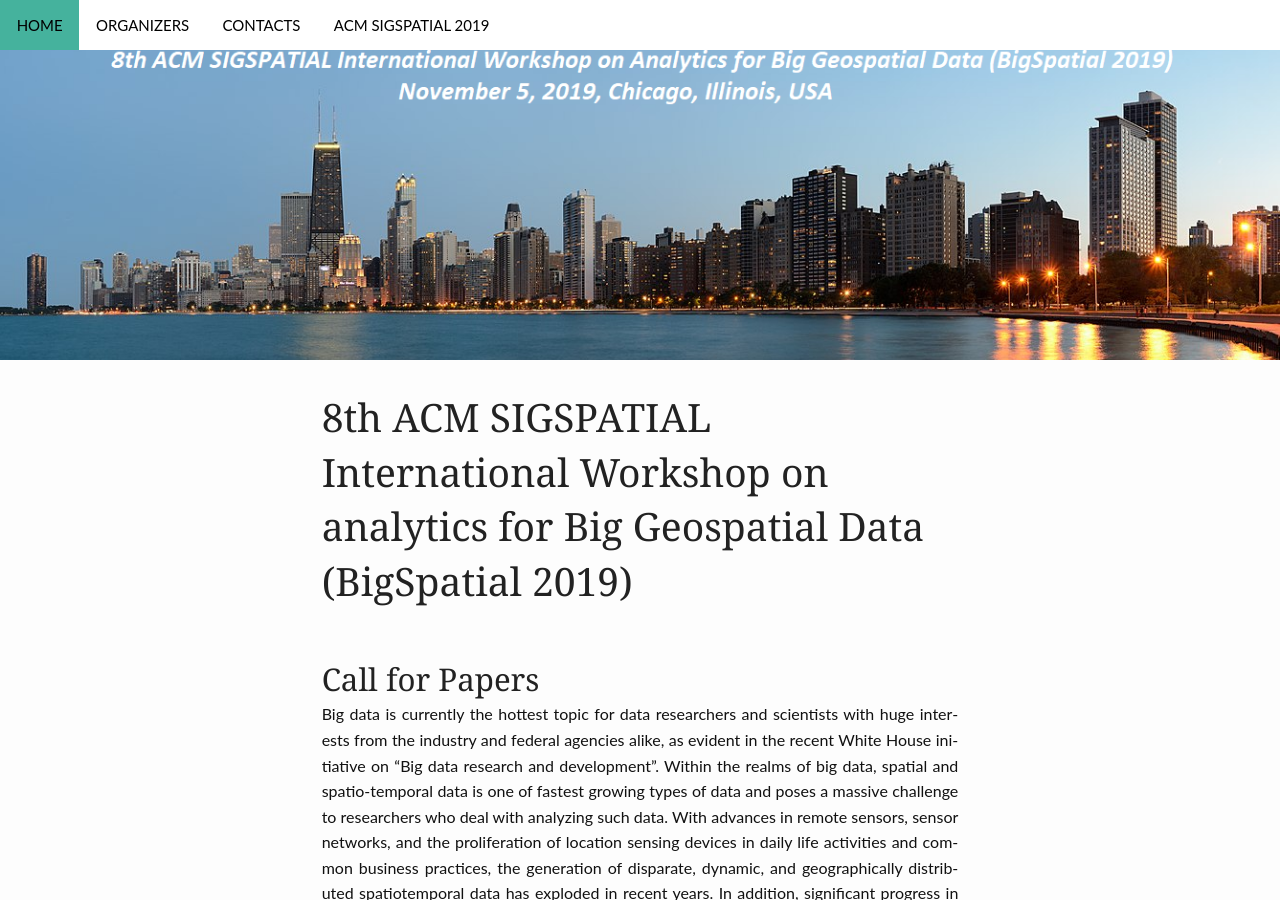
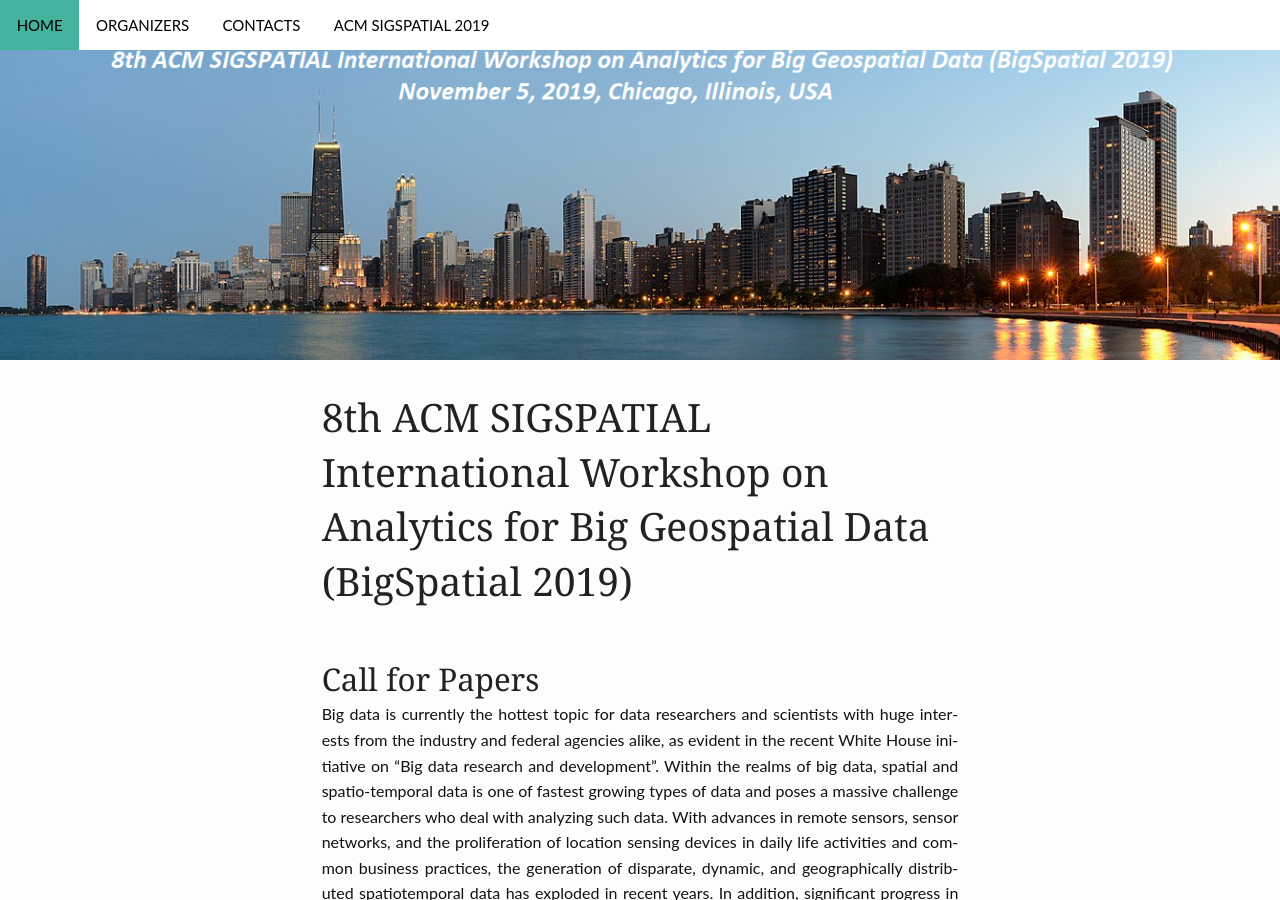
Before and after one commit to bigspatial2019/bigspatial-2018.github.io, a Jekyll site: the page built from index.md, in a window 1280 px wide and 900 px high. Built offline with Jekyll 4.4.1, drawn with Linux system fonts in a browser that asks for light colours; comment, search, counter and statistics services are not loaded.

```diff
--- a/index.md
+++ b/index.md
@@ -4,7 +4,7 @@ layout: page
 # Content
 #
 subheadline: ""
-title: "8th ACM SIGSPATIAL International Workshop on analytics for Big Geospatial Data (BigSpatial 2019) "
+title: "8th ACM SIGSPATIAL International Workshop on Analytics for Big Geospatial Data (BigSpatial 2019) "
 teaser: ""
 header:
    image_fullwidth: "chicago2.png"
```
